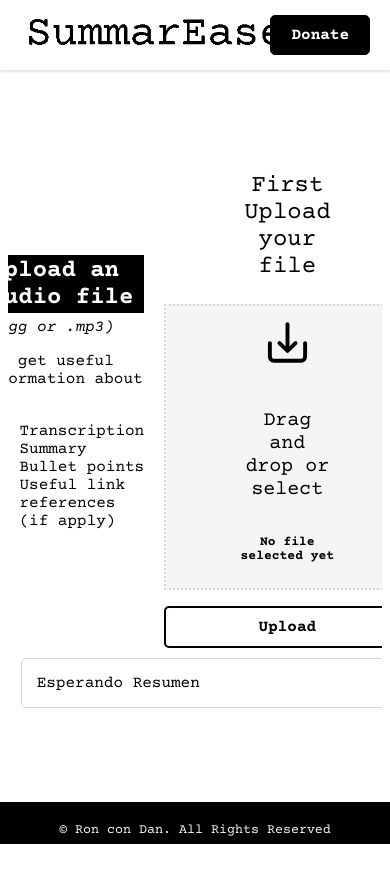
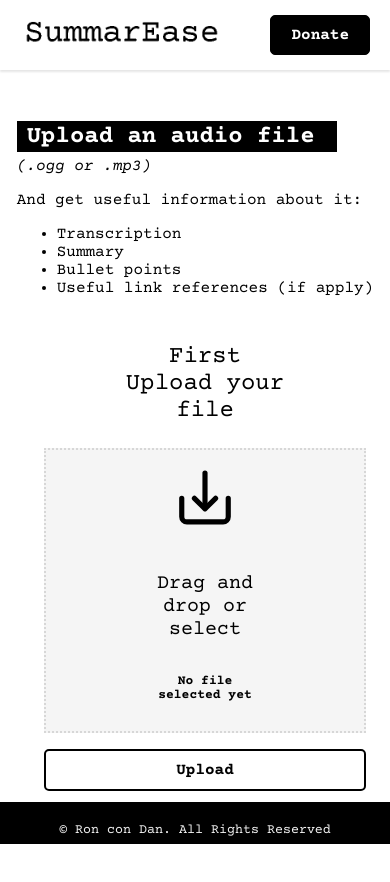
Before and after one commit to dansaround/summarEase, a React (Vite) app: page / in a window 390 px wide. Shown: the top 882 px of the page. Before the commit the page ends 860 px from the top, so only its background shows below. Built offline with nearby package versions, Linux system fonts and the light colour scheme.

Commit message:
AudioUploader: implemented LoadingSPinner. in App component added const showOutput logic and added media queries to indexcss

```diff
--- a/src/App.tsx
+++ b/src/App.tsx
@@ -1,20 +1,24 @@
+import "./index.css";
 import { useState } from "react";
-import Header from "./components/Header";
-import AudioUploader from "./components/AudioUploader";
 import Output from "./components/Output";
 import Footer from "./components/Footer";
 import Navbar from "./components/NavBar";
-
-import "./index.css";
+import AudioUploader from "./components/AudioUploader";
 
 function App() {
   const [response, setResponse] = useState("");
+  const showOutput = response ? true : false;
+  const resetOutput = () => {
+    setResponse("");
+  };
 
   return (
     <div className="App">
       <Navbar />
-      {/* <Header /> */}
-      <div className="main-contennt">
+      {showOutput ? (
+        <Output response={response} resetOutput={resetOutput} />
+      ) : (
+        <div className="main-content">
           <div className="info-section">
             <h2>Upload an audio file</h2>
             <i>(.ogg or .mp3)</i>
@@ -33,8 +37,8 @@
             }}
           />
         </div>
+      )}
 
-      <Output response={response} />
       <Footer />
     </div>
   );
--- a/src/components/AudioUploader.tsx
+++ b/src/components/AudioUploader.tsx
@@ -2,6 +2,7 @@
 import "../styles/audioUploader.css";
 import DownloadIcon from "../assets/downloadIcon.svg";
 import { NO_FILE_SELECTED_COPY } from "../constants";
+import LoadingSpinner from "./LoadingSpinner";
 
 function AudioUploader({
   handleResponse,
@@ -25,7 +26,7 @@
     const formData = new FormData();
     formData.append("audio", selectedFile);
 
-    fetch("https://a1c7-186-30-66-167.ngrok-free.app/api/upload-audio", {
+    fetch("https://5ac2-186-30-66-167.ngrok-free.app/api/upload-audio", {
       method: "POST",
       body: formData,
     })
@@ -85,6 +86,10 @@
             onDragEnd={handleDragEnd}
             onDragLeave={handleDragLeave}
           >
+            {isLoading ? (
+              <LoadingSpinner /> // Render the LoadingSpinner component if isLoading is true
+            ) : (
+              <>
                 <img src={DownloadIcon} alt="este" />
                 <h5>Drag and drop or select</h5>
 
@@ -96,6 +101,8 @@
                   className="hidden"
                 />
                 <p>{filename}</p>
+              </>
+            )}
           </div>
         </label>
         <button
--- /dev/null
+++ b/src/components/LoadingSpinner.tsx
@@ -0,0 +1,23 @@
+import React from "react";
+import "../styles/loadingSpinner.css";
+
+type Props = {};
+
+export default function LoadingSpinner({}: Props) {
+  return (
+    <div className="container loading__spinner__container">
+      <div className="loading__spinner">
+        <div className="lds-roller">
+          <div></div>
+          <div></div>
+          <div></div>
+          <div></div>
+          <div></div>
+          <div></div>
+          <div></div>
+          <div></div>
+        </div>
+      </div>
+    </div>
+  );
+}
--- a/src/components/Output.tsx
+++ b/src/components/Output.tsx
@@ -1,15 +1,25 @@
 import React, { FC } from "react";
 import "../styles/output.css";
 
-const Output: FC<{ response: string }> = ({ response }) => {
+type OutputProps = {
+  response: string;
+  resetOutput: () => void;
+};
+
+const Output: FC<OutputProps> = ({ response, resetOutput }) => {
   return (
-    <div className="container output__container">
+    <>
+      <div className="output__container">
         {!response ? (
           "Esperando Resumen"
         ) : (
           <div dangerouslySetInnerHTML={{ __html: String(response) }} />
         )}
       </div>
+      <button className="btn btn__reset" onClick={resetOutput}>
+        Restart
+      </button>
+    </>
   );
 };
 
--- a/src/index.css
+++ b/src/index.css
@@ -59,7 +59,7 @@
 }
 
 .btn {
-  font-family: 'Courier Prime', Courier, monospace;
+  font-family: "Courier Prime", Courier, monospace;
   background-color: white;
   color: black;
   border: 2px solid black;
@@ -77,12 +77,11 @@
 .App {
   max-width: 100vw;
   overflow-x: hidden;
-  min-height: 100vh;
+  min-height: 95vh;
   display: flex;
   flex-direction: column;
   justify-content: center;
   align-items: center;
-
 }
 
 .btn:hover {
@@ -101,7 +100,7 @@
   color: black;
 }
 
-.main-contennt {
+.main-content {
   display: flex;
   justify-content: center;
   align-items: center;
@@ -109,7 +108,6 @@
 
 .info-section {
   margin: 0;
-
 }
 
 .info-section h2 {
@@ -118,14 +116,12 @@
   font-weight: 600;
   max-width: 300px;
   background-color: black;
-  color:white;
+  color: white;
   margin-bottom: 5px;
 }
 
 .info-section ul {
-
 }
-
 
 /*============ MEDIA QUERIES (MEDIUM DEVICES) ===============*/
 @media screen and (max-width: 1024px) {
@@ -138,12 +134,19 @@
   }
 }
 
-@media screen and (max-width: 1024px) {
-  .container {
-    width: var(--container-width-sm);
+@media screen and (max-width: 768px) {
+  .main-content {
+    display: flex;
+    flex-direction: column;
   }
 
-  section > H2 {
-    margin-bottom: 2rem;
+  .App {
+    max-width: 100vw;
+    overflow-x: hidden;
+    min-height: 110vh;
+    display: flex;
+    flex-direction: column;
+    justify-content: center;
+    align-items: center;
   }
 }
--- /dev/null
+++ b/src/styles/loadingSpinner.css
@@ -0,0 +1,88 @@
+.loading__spinner__container {
+  display: flex
+}
+
+.lds-roller {
+  display: inline-block;
+  position: relative;
+  width: 80px;
+  height: 80px;
+}
+.lds-roller div {
+  animation: lds-roller 1.2s cubic-bezier(0.5, 0, 0.5, 1) infinite;
+  transform-origin: 40px 40px;
+}
+.lds-roller div:after {
+  content: " ";
+  display: block;
+  position: absolute;
+  width: 7px;
+  height: 7px;
+  border-radius: 50%;
+  background: #000000;
+  margin: -4px 0 0 -4px;
+}
+.lds-roller div:nth-child(1) {
+  animation-delay: -0.036s;
+}
+.lds-roller div:nth-child(1):after {
+  top: 63px;
+  left: 63px;
+}
+.lds-roller div:nth-child(2) {
+  animation-delay: -0.072s;
+}
+.lds-roller div:nth-child(2):after {
+  top: 68px;
+  left: 56px;
+}
+.lds-roller div:nth-child(3) {
+  animation-delay: -0.108s;
+}
+.lds-roller div:nth-child(3):after {
+  top: 71px;
+  left: 48px;
+}
+.lds-roller div:nth-child(4) {
+  animation-delay: -0.144s;
+}
+.lds-roller div:nth-child(4):after {
+  top: 72px;
+  left: 40px;
+}
+.lds-roller div:nth-child(5) {
+  animation-delay: -0.18s;
+}
+.lds-roller div:nth-child(5):after {
+  top: 71px;
+  left: 32px;
+}
+.lds-roller div:nth-child(6) {
+  animation-delay: -0.216s;
+}
+.lds-roller div:nth-child(6):after {
+  top: 68px;
+  left: 24px;
+}
+.lds-roller div:nth-child(7) {
+  animation-delay: -0.252s;
+}
+.lds-roller div:nth-child(7):after {
+  top: 63px;
+  left: 17px;
+}
+.lds-roller div:nth-child(8) {
+  animation-delay: -0.288s;
+}
+.lds-roller div:nth-child(8):after {
+  top: 56px;
+  left: 12px;
+}
+@keyframes lds-roller {
+  0% {
+    transform: rotate(0deg);
+  }
+  100% {
+    transform: rotate(360deg);
+  }
+}
--- a/src/styles/navBar.css
+++ b/src/styles/navBar.css
@@ -1,7 +1,7 @@
 .navbar {
   position: fixed;
   top: 0;
-  left:0;
+  left: 0;
   width: 100%;
 
   box-sizing: border-box;
@@ -17,6 +17,7 @@
   height: 50px;
   margin-left: 20px;
   width: 100%;
+  object-fit: contain;
 }
 
 .navbar__buttons {
@@ -33,3 +34,12 @@
   cursor: pointer;
   transition: all 0.3s ease-in-out;
 }
+
+@media only screen and (max-width: 768px) {
+  .navbar__logo img {
+    height: 50px;
+    margin-left: 20px;
+    width: 75%;
+    object-fit: contain;
+  }
+}
--- a/src/styles/output.css
+++ b/src/styles/output.css
@@ -1,7 +1,12 @@
 .output__container {
+  max-width: 500px;
   text-align: left;
-  border: 1px solid var(--color-primary);
+  border: 2px solid var(--color-primary);
   border-radius: 5px;
   padding: 15px;
   -color: var(--color-bg);
 }
+
+.btn__reset {
+  margin-top: 2rem;
+}
```
Also changed, not shown: src/components/Header.tsx (deleted, +0 -20 lines). Lines whose indentation alone changed are shown as unchanged.
